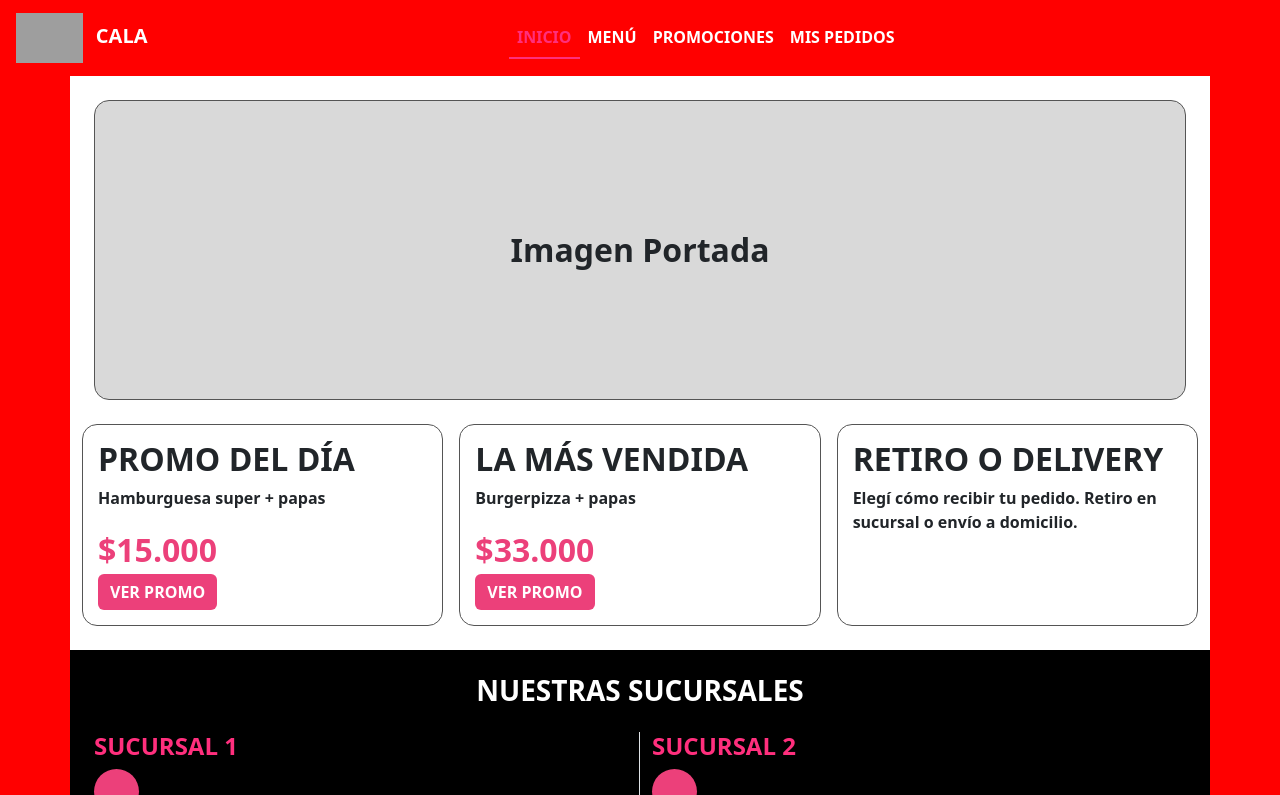
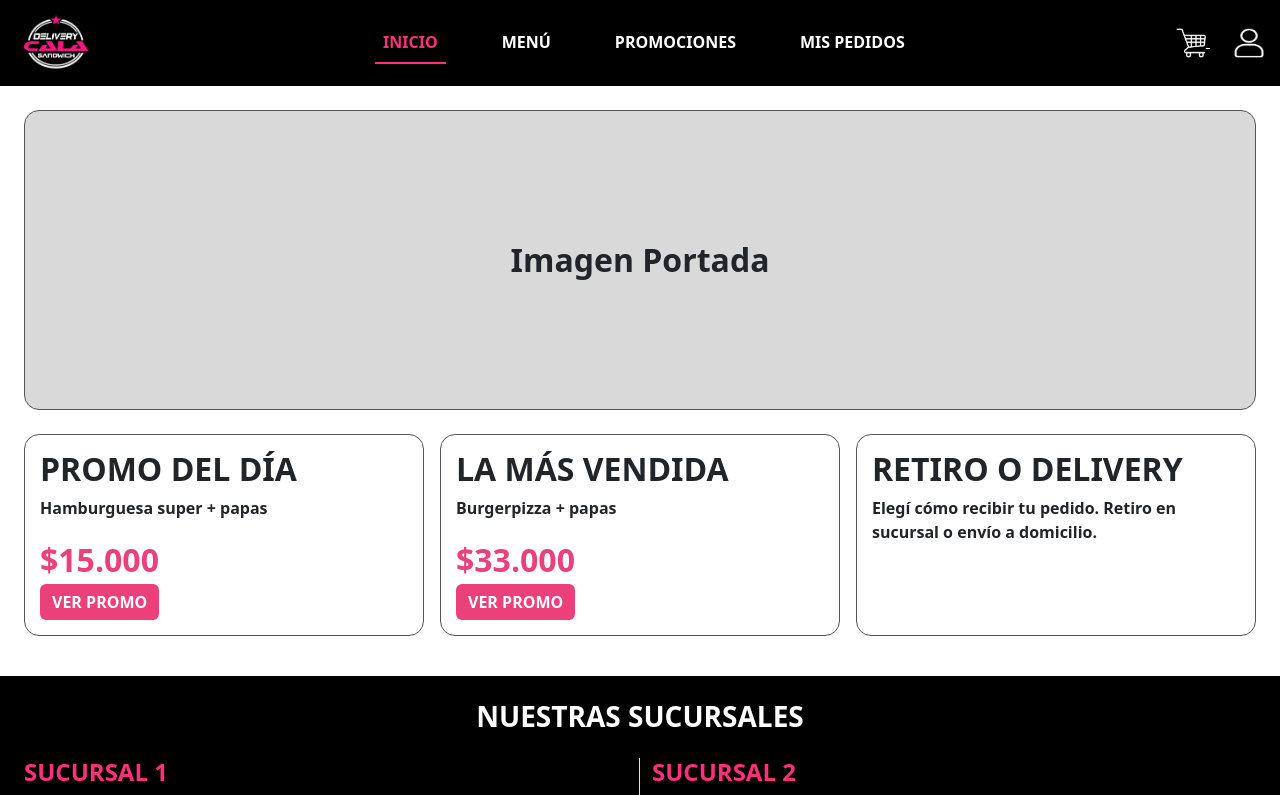
Before and after one commit to seyla-rivero/CALA, a CodeIgniter 4 app: the page made by app/Views/cliente/paginaPrincipal.php in a window 1280 px wide. Shown: the top 795 px of the page. Run offline with PHP 8.4 and a stand-in for CodeIgniter, Linux system fonts and the light colour scheme; the template is opened without the code that fills it, so the values that code supplies are empty; some libraries are stand-ins or nearby versions; grey boxes are pictures that could not be loaded.

Commit message:
detalles página principal

```diff
--- a/app/Config/App.php
+++ b/app/Config/App.php
@@ -16,7 +16,7 @@ class App extends BaseConfig
      *
      * E.g., http://example.com/
      */
-    public string $baseURL = 'http://localhost:8080/';
+    public string $baseURL = 'http://localhost/CALA/public/';
 
     /**
      * Allowed Hostnames in the Site URL other than the hostname in the baseURL.
--- a/app/Views/cliente/paginaPrincipal.php
+++ b/app/Views/cliente/paginaPrincipal.php
@@ -6,11 +6,12 @@
     <title>CALA Delivery Sandwich</title>
 
     <link href="https://cdn.jsdelivr.net/npm/bootstrap@5.3.8/dist/css/bootstrap.min.css" rel="stylesheet">
+    <link rel="stylesheet" href="https://cdn.jsdelivr.net/npm/bootstrap-icons@1.13.1/font/bootstrap-icons.min.css">
     <link rel="stylesheet" href="<?= base_url('css/paginaPrincipal.css') ?>">
 </head>
 <body>
 <?= $this->include('componentes/header') ?>
-<div class="container bg-white p-0">
+<div class="container-fluid bg-white p-0">
     <!-- Portada -->
     <div class="p-4">
         <div class="portada">
@@ -19,7 +20,7 @@
     </div>
 
     <!-- Cards -->
-    <div class="container pb-4">
+    <div class="container-fluid px-4">
         <div class="row g-3">
 
             <div class="col-md-4">
--- a/app/Views/componentes/footer.php
+++ b/app/Views/componentes/footer.php
@@ -6,9 +6,11 @@
     <title>CALA Delivery Sandwich</title>
 
     <link href="https://cdn.jsdelivr.net/npm/bootstrap@5.3.8/dist/css/bootstrap.min.css" rel="stylesheet">
+    <link rel="stylesheet" href="https://cdn.jsdelivr.net/npm/bootstrap-icons@1.13.1/font/bootstrap-icons.min.css">
     <link rel="stylesheet" href="<?= base_url('css/paginaPrincipal.css') ?>">
 </head>
 <body>
+    <div class="border-top">
         <!-- Footer -->
         <footer class="text-center py-3">
 
@@ -27,6 +29,7 @@
             </p>
 
         </footer>
+    </div>
 
 
 <script src="https://cdn.jsdelivr.net/npm/bootstrap@5.3.8/dist/js/bootstrap.bundle.min.js"></script>
--- a/app/Views/componentes/header.php
+++ b/app/Views/componentes/header.php
@@ -6,14 +6,14 @@
     <title>CALA Delivery Sandwich</title>
 
     <link href="https://cdn.jsdelivr.net/npm/bootstrap@5.3.8/dist/css/bootstrap.min.css" rel="stylesheet">
+    <link rel="stylesheet" href="https://cdn.jsdelivr.net/npm/bootstrap-icons@1.13.1/font/bootstrap-icons.min.css">
     <link rel="stylesheet" href="<?= base_url('css/paginaPrincipal.css') ?>">
 </head>
 <body>
     <!--Nav-->
     <nav class="navbar navbar-expand-lg nav-logo px-3">
         <a class="navbar-brand text-white fw-bold" href="#">
-            <img src="<?= base_url('img/logoCala.png') ?>" alt="Logo CALA" height="50">
-            <span class="ms-2 text-white fw-bold">CALA</span>
+            <img src="<?= base_url('img/logoCala.jpeg') ?>" alt="Logo CALA" height="60">
         </a>
 
         <button class="navbar-toggler bg-light" type="button" data-bs-toggle="collapse" data-bs-target="#menu">
@@ -21,7 +21,7 @@
         </button>
 
         <div class="collapse navbar-collapse" id="menu">
-            <ul class="navbar-nav mx-auto">
+            <ul class="navbar-nav mx-auto gap-5">
                 <li class="nav-item">
                     <a class="nav-link active" href="#">INICIO</a>
                 </li>
@@ -40,12 +40,12 @@
             </ul>
 
             <div class="text-white">
-                <a class="text-white me-3" href="#">
-                    <i class="bi bi-cart3"></i>
+                <a class="text-white me-4" href="#">
+                    <img src="<?= base_url('img/carritoo.jpeg') ?>" class="icono-nav" alt="Carrito">
                 </a>
 
                 <a class="text-white" href="#" >
-                    <i class="bi bi-person-circle"></i>
+                    <img src="<?= base_url('img/login.png') ?>" class="icono-nav" alt="Login">
                 </a>
             </div>
         </div>
--- a/public/css/paginaPrincipal.css
+++ b/public/css/paginaPrincipal.css
@@ -1,11 +1,11 @@
 body{
-    /*background:#b8b8b8;*/
-    background:red !important;
+    background:#b8b8b8 !important;
 }
 
 /*Nav*/
-.navbar-logo{
+.nav-logo{
     background:#000;
+    min-height: 80px;
 }
 
 .nav-link{
@@ -17,6 +17,11 @@ body{
     color:#ff2f7d !important;
     border-bottom:2px solid #ff2f7d;
 }
+.icono-nav{
+    width: 30px;
+    height: 30px;
+}
+
 
 /*Seccion*/
 .portada{
@@ -36,6 +41,7 @@ body{
     border-radius:15px;
     padding:15px;
     height:100%;
+    width: 100%;
 }
 
 .precio{
```
Also changed, not shown: other parts of app/Views/cliente/paginaPrincipal.php (+17 -11 lines), other parts of public/css/paginaPrincipal.css (+18 -9 lines), public/img/carritoo.jpeg (added), public/img/horario.png (added), public/img/login.png (added), public/img/ubicacion.png (added), public/img/what.png (added). Lines whose indentation alone changed are shown as unchanged.
